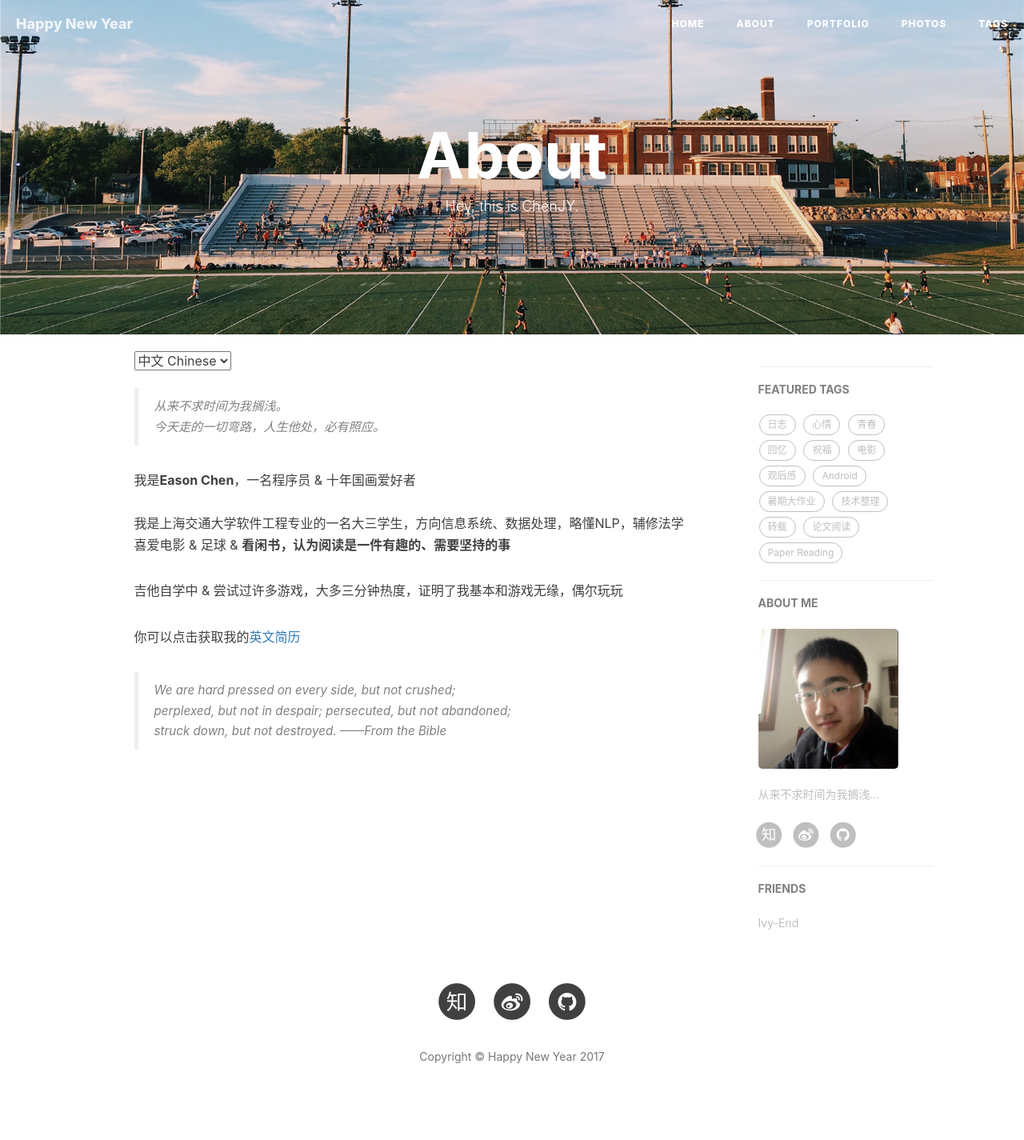
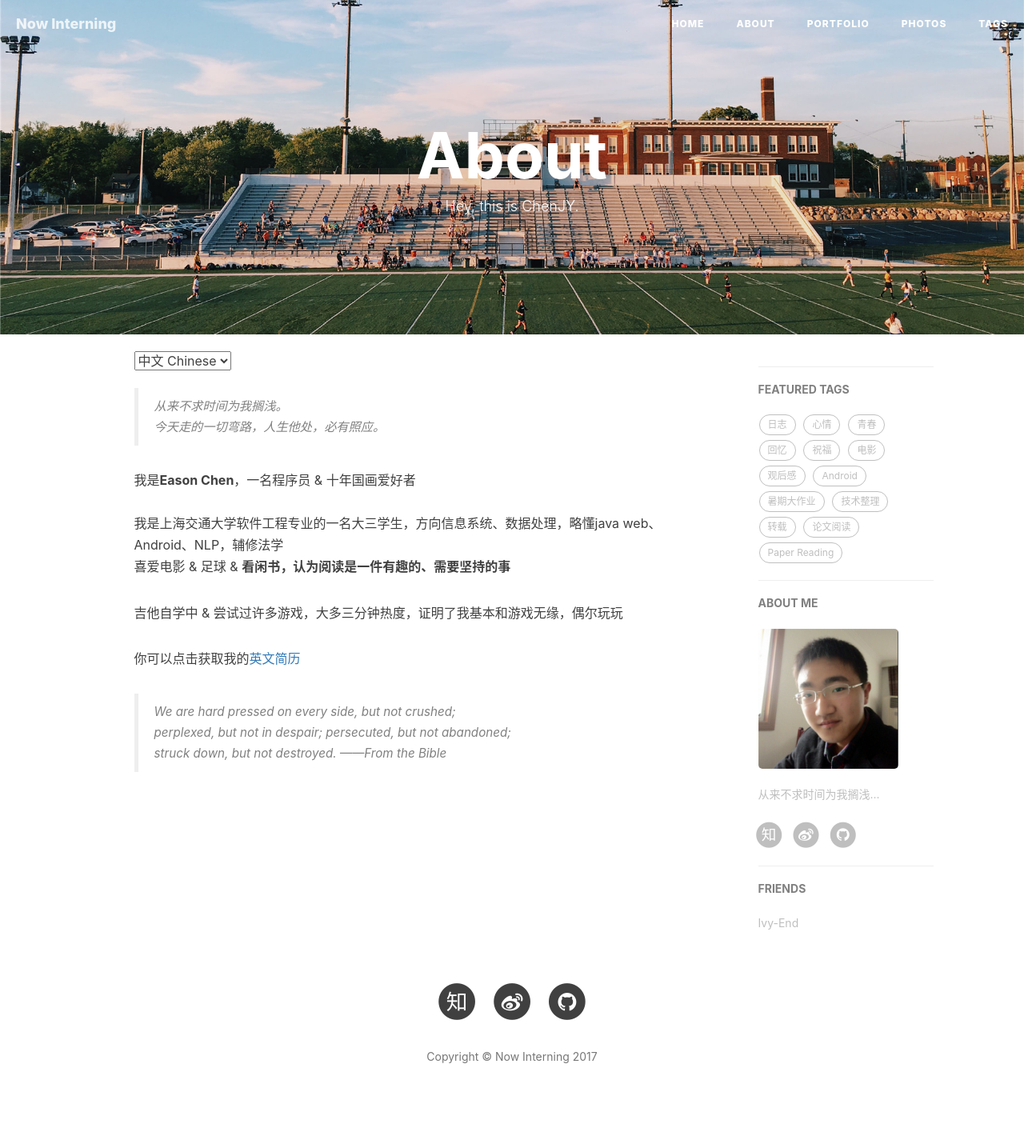
Before and after one commit to jiayangchen/jiayangchen.github.io, a Jekyll site: the page built from about.html, in a window 1280 px wide. Shown: the whole page at 80% size. Built offline with Jekyll 4.4.1, drawn with Linux system fonts in a browser that asks for light colours; nearby versions of some CDN libraries; comment, search, counter and statistics services are not loaded.

Commit message:
20170704

```diff
--- a/_config.yml
+++ b/_config.yml
@@ -1,5 +1,5 @@
 # Site settings
-title: Happy New Year
+title: Now Interning
 SEOTitle: EasonChen
 header-img: img/bg1.jpg
 email: jiayangchen@sjtu.edu.cn
--- a/about.html
+++ b/about.html
@@ -20,7 +20,7 @@ header-img: "img/about_bg.jpg"
 
     <p>我是<strong>Eason Chen</strong>，一名程序员 &amp; 十年国画爱好者<br>
     <br>
-    我是上海交通大学软件工程专业的一名大三学生，方向信息系统、数据处理，略懂NLP，辅修法学<br>
+    我是上海交通大学软件工程专业的一名大三学生，方向信息系统、数据处理，略懂java web、Android、NLP，辅修法学<br>
     喜爱电影 &amp; 足球 &amp; <strong>看闲书，认为阅读是一件有趣的、需要坚持的事</strong></p>
 
     <p>吉他自学中 &amp; 尝试过许多游戏，大多三分钟热度，证明了我基本和游戏无缘，偶尔玩玩</p>
--- a/photos.html
+++ b/photos.html
@@ -78,7 +78,7 @@ header-img: "img/photo.jpg"
                     <ul style="list-style-type:none">
                         <li>
                                 <p style="font-size:14px"><b>球场看台的求婚</b><br>
-                                2016年5月摄于上海八万人体育场 </p>
+                                2017年5月摄于上海八万人体育场 </p>
                     </li>
                     </ul>
                 </div>
```
Also changed, not shown: portfolio/index.html (+38 -0 lines).
